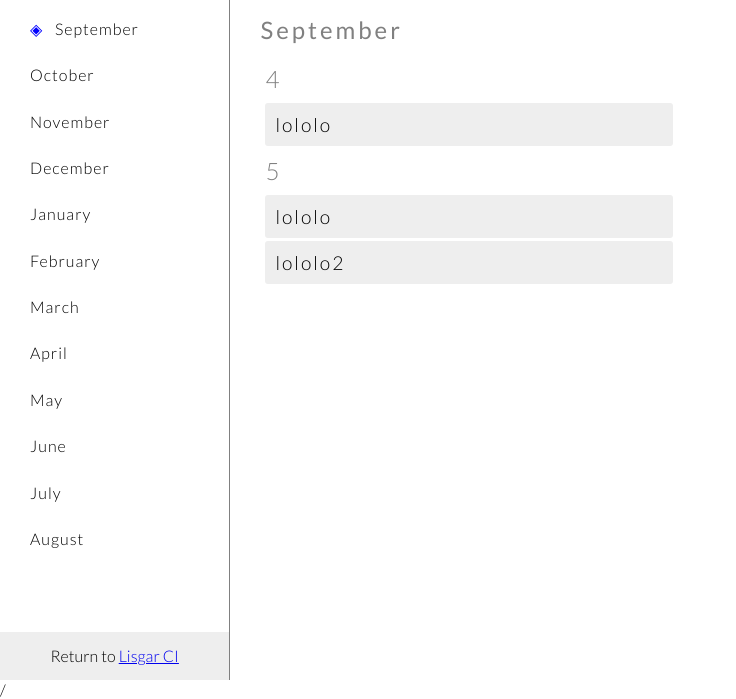
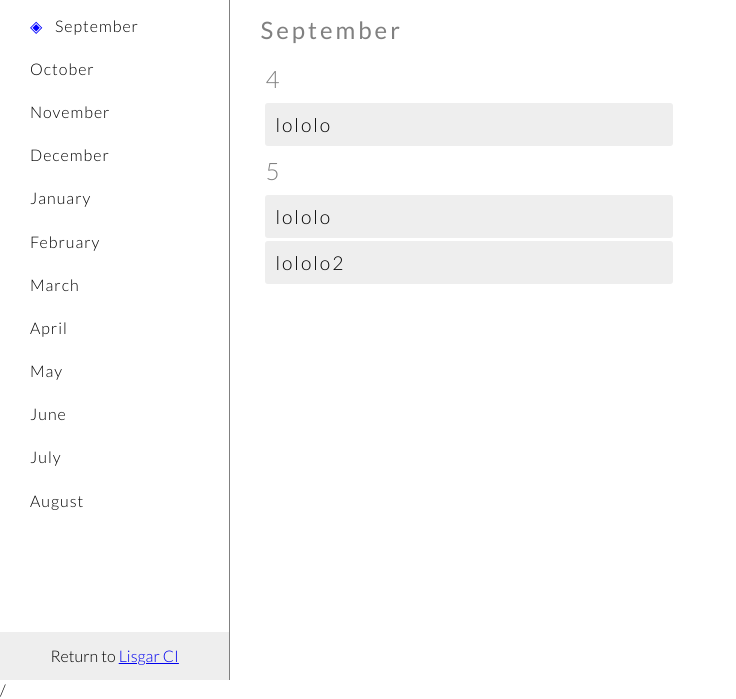
Before and after one commit to Lisgar1819-4U-1/isu-jennylei, a PHP site: page /myphp.php in a window 1280 px wide. Shown: the part 120-819 px from the top of the page, without its empty margins (0-736 px from the left). Run offline with PHP 8.4, Linux system fonts and the light colour scheme.

Commit message:
Different list style

```diff
--- a/style.css
+++ b/style.css
@@ -51,7 +51,7 @@ li {
 	list-style: none;
 	position: relative;
 	line-height: 1.5em;
-	margin: 0.7em 0;
+	margin: 0.5em 0;
 	padding: 0.35em 0;
 	transition: 1s;
 	cursor: pointer;
@@ -63,6 +63,8 @@ li:hover {
 
 li:before {
 	content: '\0025C8';
+	/*content: '>';*/
+	/*font-weight: normal;*/
 	color: blue;
 	position: absolute;
 	left: -15px;
```
